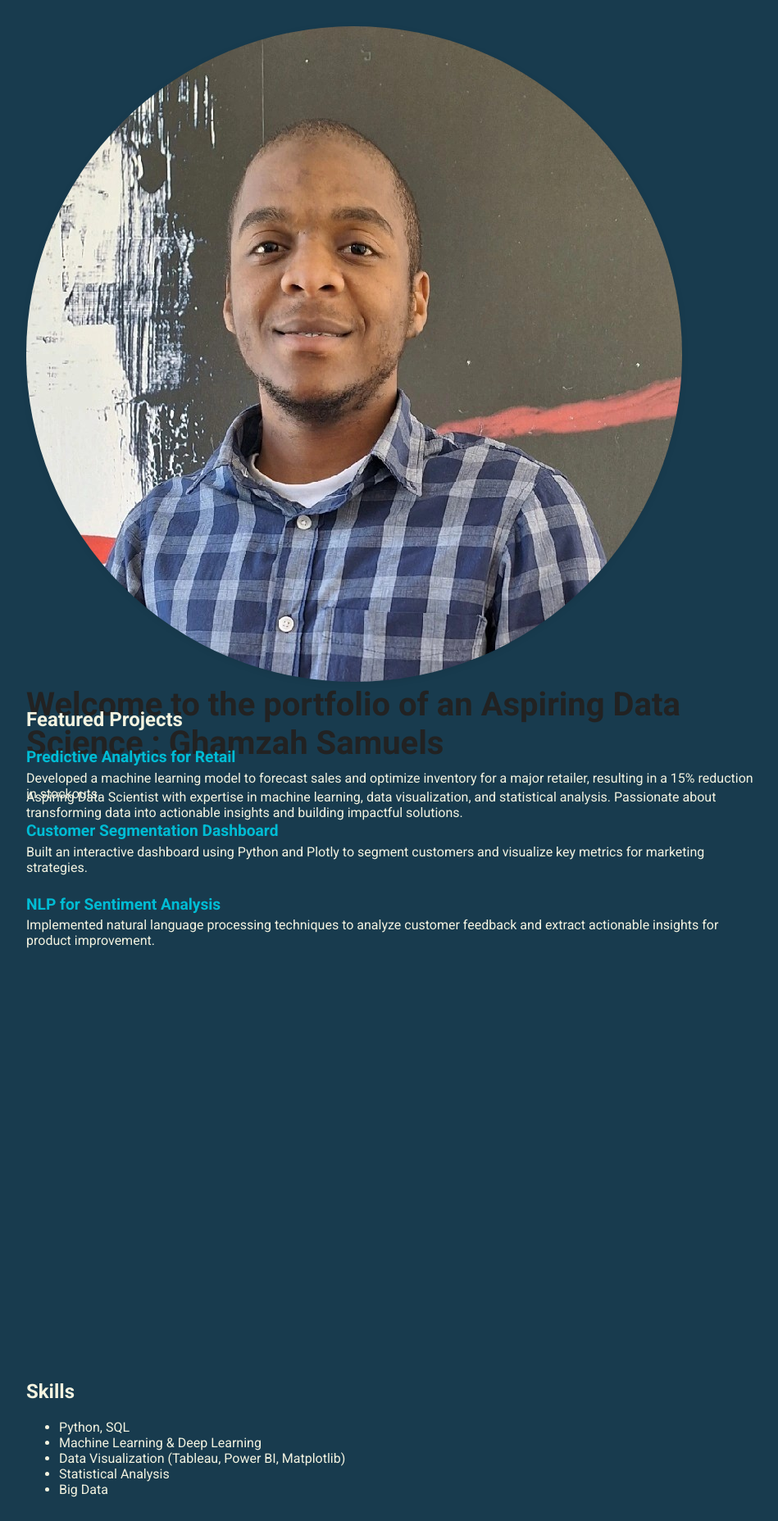
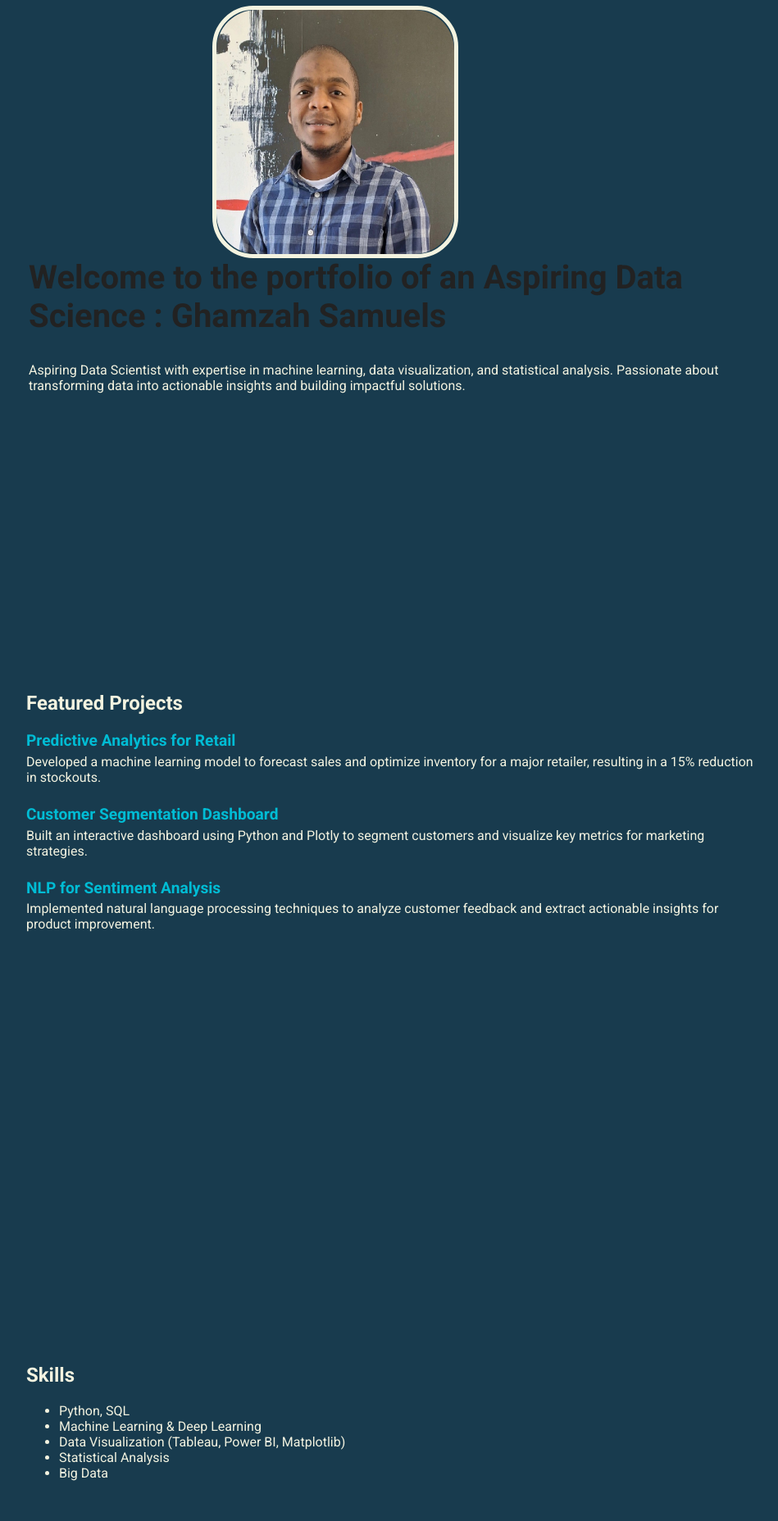
Before and after one commit to GSamuels5/data-science-portfolio, a Flask app: page / in a window 1280 px wide. Shown: the part 64-1920 px from the top of the page at 82% size, without its empty margins (158-1107 px from the left). Run offline with Flask 3, Linux system fonts and the light colour scheme.

Commit message:
new design setup

```diff
--- a/Templates/index.html
+++ b/Templates/index.html
@@ -12,6 +12,7 @@
             padding: 0;
             background: #183B4E;
             color: #F3F3E0;
+            box-sizing: border-box;
 
         }
         .navbar {
@@ -78,33 +79,65 @@
                 display: flex;
             }
         }
+         @media (max-width: 768px){
+            #about{
+                width: 100%;
+            }.circle{
+                width: 100%;
+            }
+            .row{
+                display: inline-block;
+
+            }
+         }
+
       .container {
     max-width: 900px;       /* keeps content from stretching too wide */
-    margin: 0 auto;         /* horizontally centers the container */
-    padding: 2rem;          /* adds spacing inside */
+    /* margin: 3px;         horizontally centers the container */
+    /* padding: 2rem;        adds spacing inside */
+    padding: 7px;
+    margin: auto;
+}
+#about{
+    margin: 0;
+    padding: 0 0 5px 3px;
 }
         h1 {
             margin-top: 0;
             font-size: 2.5rem;
             color: #222;
         }
-        .intro {
+        /* .intro {
             display: flex;
             flex-wrap: wrap;
             align-items: center;
 
-            gap: 2rem;
-        }
-        .intro img {
+            /* gap: 2rem; */
+
+        #navimg {
             /* width: 140px; */
             border-radius: 50%;
             box-shadow: 0 2px 8px rgba(0,0,0,0.08);
         }
         section{
-            top: 0;
+
             height: 100vh;
         }
-
+   .circle{
+border-radius: 50px;
+            height: 298px;
+            width: 290px;
+            border: #F3F3E0 solid 5px;
+            margin-left: 25%;
+        }.circle img{
+            border-radius: 49px;
+            width: 100%;
+            height: 100%;
+            /* padding-left: 49%; */
+        }
+        .circle :hover{
+         animation-direction: reverse;
+        }
         .intro-text {
             flex: 1;
         }
@@ -122,11 +155,15 @@
         .project-desc {
             margin: 0.3rem 0 0.7rem 0;
         }
+        .row{
+          display: inline;
+          align-items: center;
+        }
     </style>
 </head>
 <body>
     <nav class="navbar">
-        <img src="../Styling/Images/1711773185043.jpg" alt="Profile">
+        <img id="navimg" src="../static/Images/1711773185043.jpg" alt="Profile">
         <input type="checkbox" id="menu-toggle" />
         <label class="menu-icon" for="menu-toggle">
             <span></span>
@@ -142,7 +179,7 @@
     </nav>
     <div class="container">
         <section class="intro" id="about">
-            <div class="row">    <div class="col"><img src="../Styling/Images/1711773185043.jpg" alt="Profile"></div>
+            <div class="row">    <div class="col circle"><img src="../static/Images/1711773185043.jpg" alt="Profile"></div>
             <div class="col"><h1>Welcome to the portfolio of an Aspiring Data Science : Ghamzah Samuels</h1>
                 <p>Aspiring Data Scientist with expertise in machine learning, data visualization, and statistical analysis.
                     Passionate about transforming data into actionable insights and building impactful solutions.</p></div></div>
--- a/static/style.css
+++ b/static/style.css
@@ -52,6 +52,7 @@
             border-radius: 2px;
             display: block;
         }
+
         @media (max-width: 768px) {
             .nav-links {
                 display: none;
@@ -93,6 +94,11 @@
             border-radius: 50%;
             box-shadow: 0 2px 8px rgba(0,0,0,0.08);
         }
+        #circle{
+            height: 250px;
+            width: 110px;
+            border: #F3F3E0 solid 10px;
+        }
         section{
 
             height: 100vh;
```
